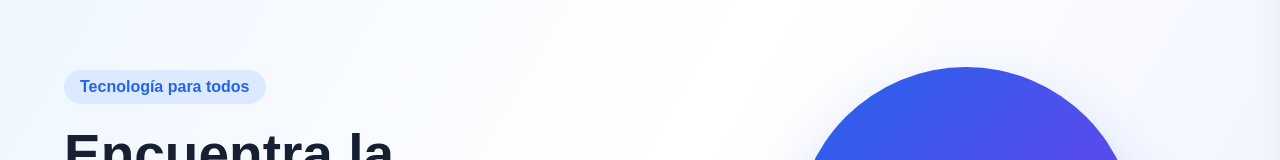
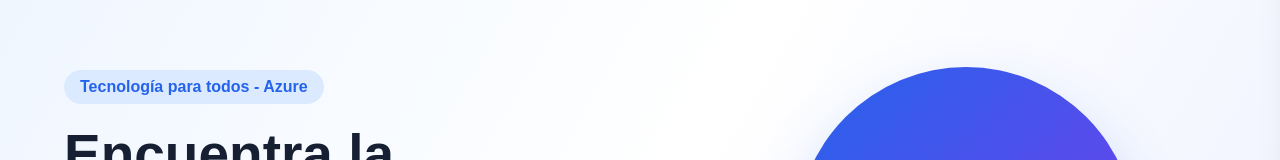
Before and after one commit to christianponzon/novedades-tech-azure, a website built with Vite: page index.html in a window 1280 px wide. Shown: the part 123-283 px from the top of the page. Built offline with nearby package versions, Linux system fonts and the light colour scheme.

Commit message:
Probar despliegue automatico en Azure

```diff
--- a/index.html
+++ b/index.html
@@ -58,7 +58,7 @@
             <div class="hero-texto">
 
                 <span class="etiqueta">
-                    Tecnología para todos
+                    Tecnología para todos - Azure
                 </span>
 
                 <h1>
```
